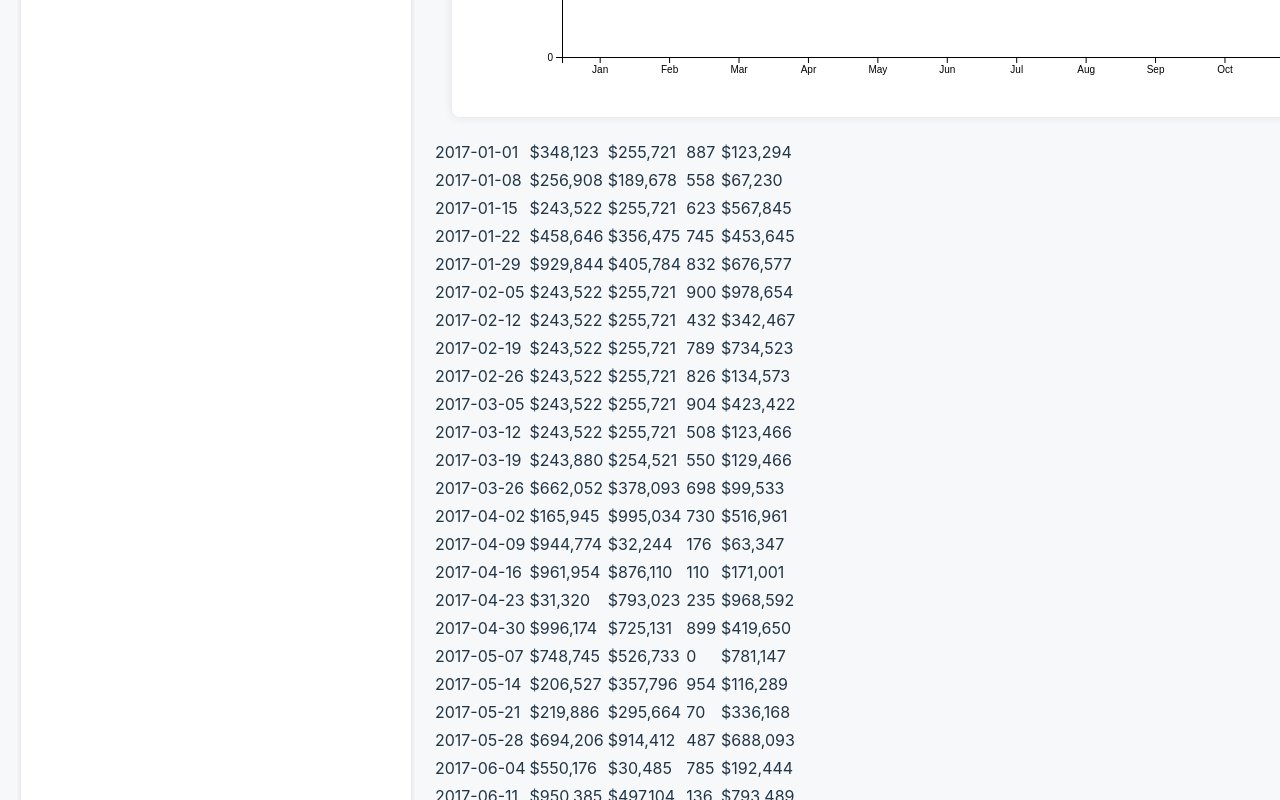
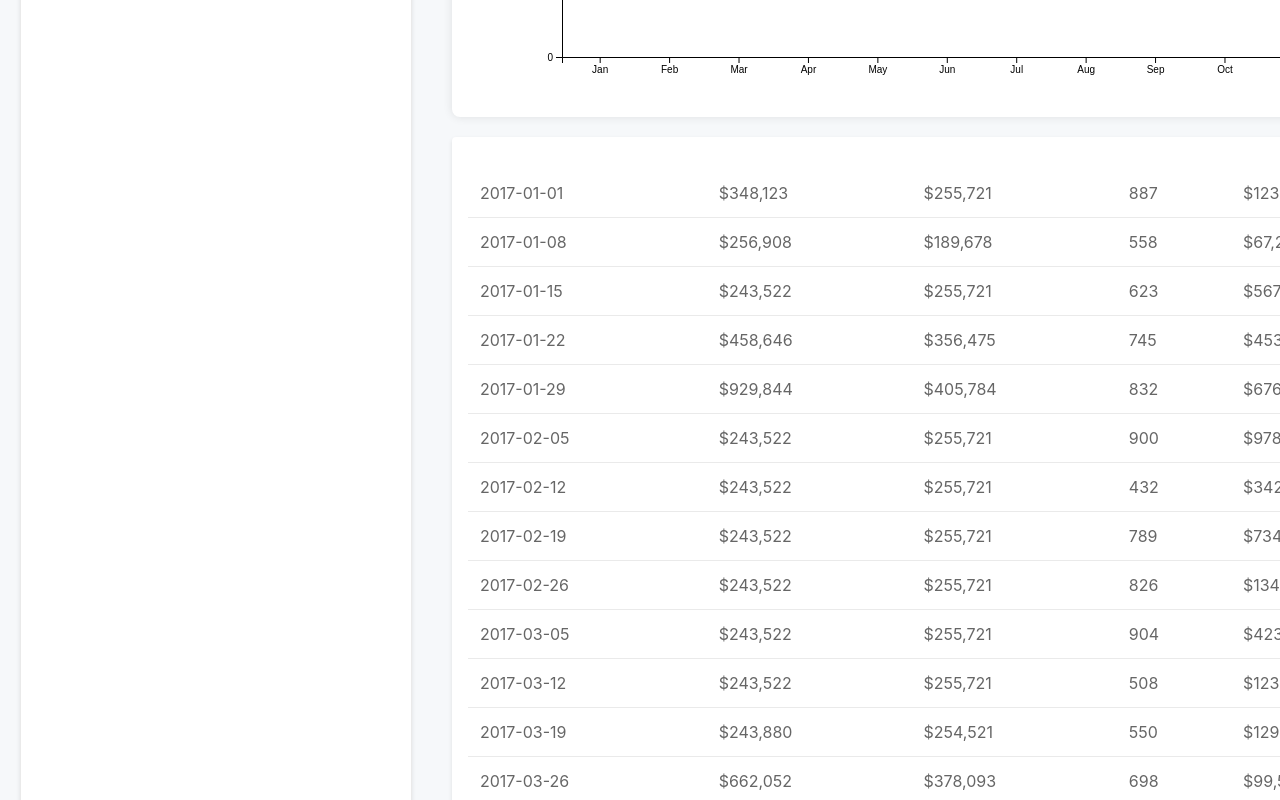
Before and after one commit to GarrettYan/takeHomeAssessment, a React (Vite) app in the folder stackline-garrett/: page / in a window 1280 px wide. Shown: the part 560-1360 px from the top of the page. Built offline with nearby package versions, Linux system fonts and the light colour scheme.

Commit message:
add css for Metrics component

```diff
--- a/stackline-garrett/src/App.css
+++ b/stackline-garrett/src/App.css
@@ -97,3 +97,40 @@ width: auto;
   margin: auto;
   height: 400px;
 }
+.metrics {
+  background-color: #ffffff;
+  padding: 16px;
+  border-radius: 4px;
+  box-shadow: 0 2px 4px rgba(0, 0, 0, 0.1);
+  margin: 20px;
+}
+
+.metrics table {
+  width: 100%;
+  border-collapse: collapse;
+  margin-top: 16px;
+}
+
+.metrics thead {
+  background-color: #f8f8f8;
+}
+
+.metrics th,
+.metrics td {
+  padding: 12px;
+  text-align: left;
+  border-bottom: 1px solid #eaeaea;
+}
+
+.metrics th {
+  color: #333333;
+  font-weight: 600;
+}
+
+.metrics td {
+  color: #666666;
+}
+
+.metrics tr:last-child td {
+  border-bottom: none;
+}
```
